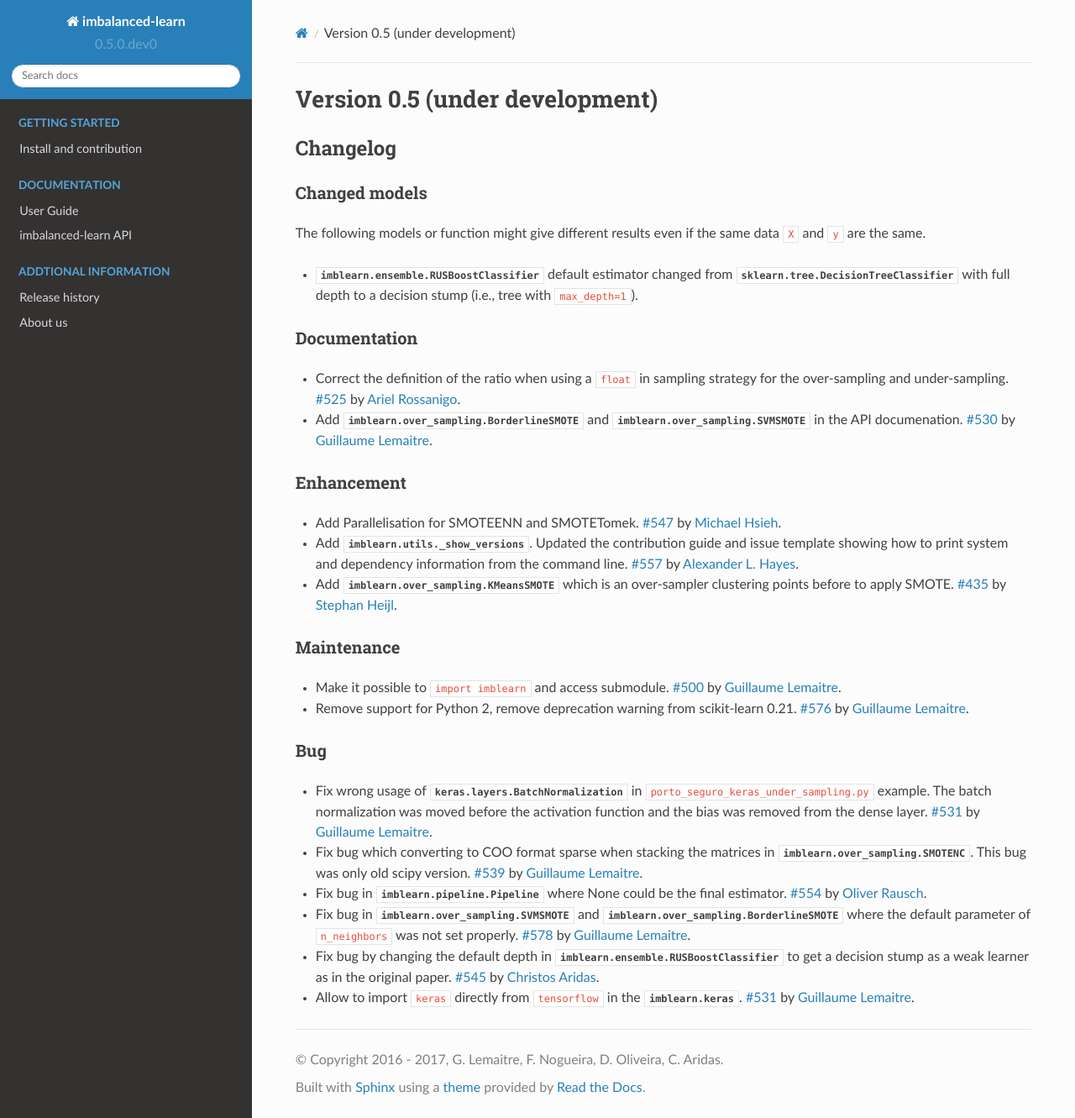
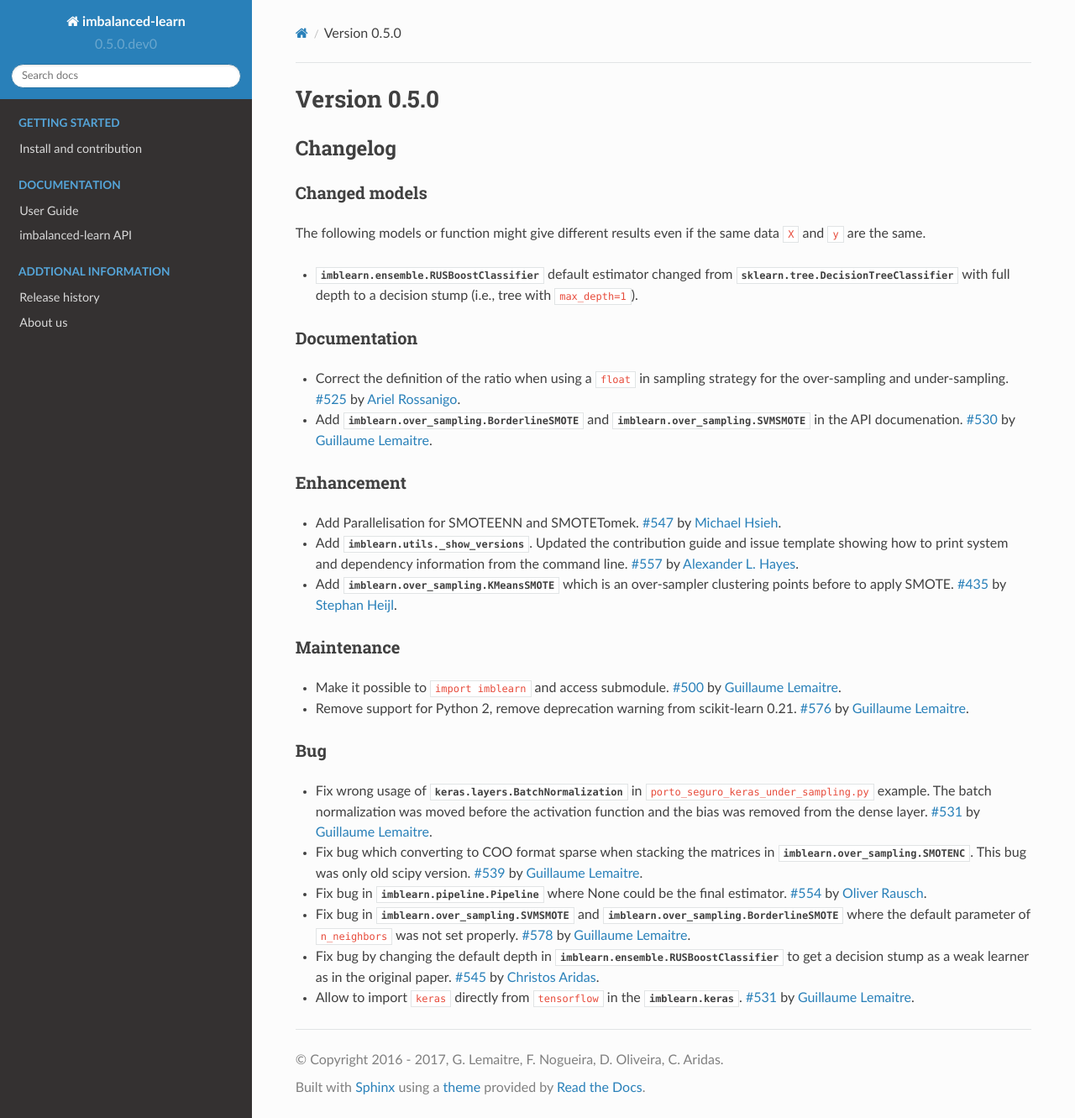
Before and after one commit to scikit-learn-contrib/imbalanced-learn, a Sphinx documentation site: the page built from doc/whats_new/v0.5.rst, in a window 1280 px wide and 1331 px high. Shown: the whole window at 84% size. Built offline with Sphinx 7.4.7 and the Read the Docs theme 2.0.0, drawn with Linux system fonts in a browser that asks for light colours; formulas are drawn with MathJax 3; pages that are not in the unit, such as notebooks, are missing from menus.

Commit message:
DOC update whats new

```diff
--- a/doc/whats_new/v0.5.rst
+++ b/doc/whats_new/v0.5.rst
@@ -1,7 +1,7 @@
 .. _changes_0_5:
 
-Version 0.5 (under development)
-===============================
+Version 0.5.0
+=============
 
 Changelog
 ---------
```
